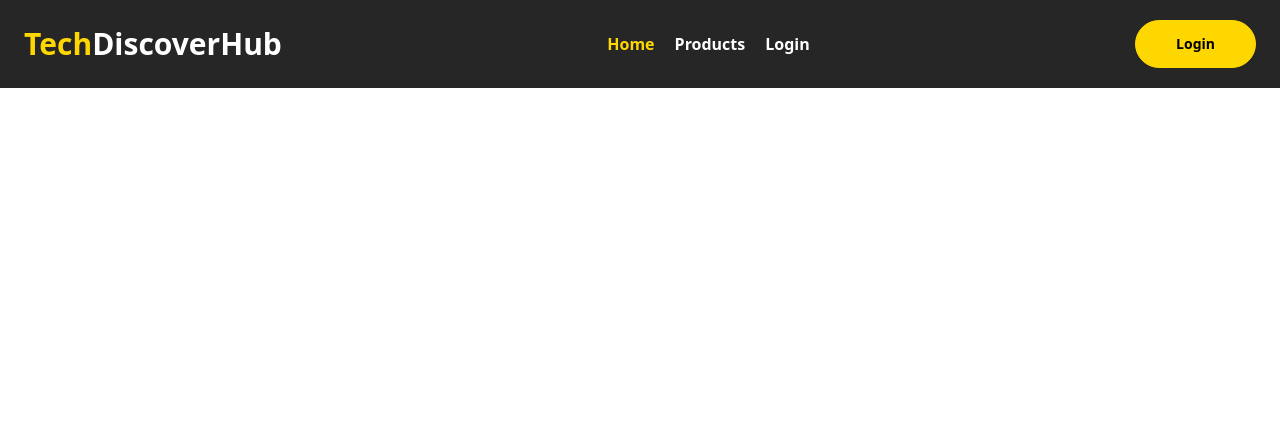
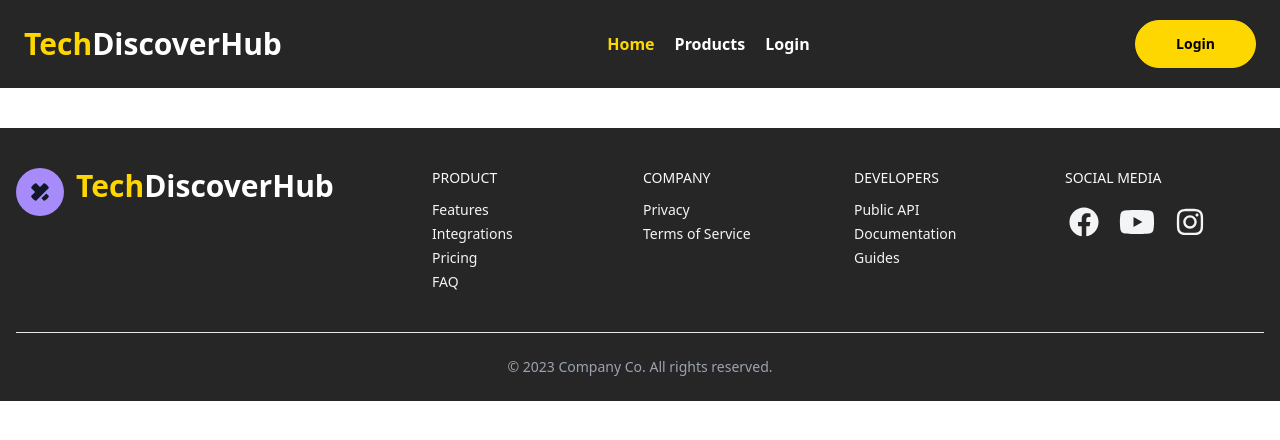
Before and after one commit to husnearaa/TechDiscoverHub-Client-A12, a React (Vite) app: page / in a window 1280 px wide. Shown: the top 440 px of the page. Built offline with nearby package versions, Linux system fonts and the light colour scheme.

Commit message:
had done footer

```diff
--- a/package.json
+++ b/package.json
@@ -14,6 +14,7 @@
     "match-sorter": "^6.3.1",
     "react": "^18.2.0",
     "react-dom": "^18.2.0",
+    "react-icons": "^4.12.0",
     "react-router-dom": "^6.20.1",
     "sort-by": "^1.2.0"
   },
--- a/src/components/Shared/Footer/Footer.jsx
+++ b/src/components/Shared/Footer/Footer.jsx
@@ -1,9 +1,83 @@
+import { FaFacebook, FaInstagram, FaYoutube } from "react-icons/fa";
 
 
 const Footer = () => {
     return (
         <div>
-
+            <footer className="px-4 divide-y bg-[#262626] text-gray-100 mt-10">
+	<div className="container flex flex-col justify-between py-10 mx-auto space-y-8 lg:flex-row lg:space-y-0">
+		<div className="lg:w-1/3">
+			<a rel="noopener noreferrer" href="#" className="flex justify-center space-x-3 lg:justify-start">
+				<div className="flex items-center justify-center w-12 h-12 rounded-full bg-violet-400">
+					<svg xmlns="http://www.w3.org/2000/svg" viewBox="0 0 32 32" fill="currentColor" className="flex-shrink-0 w-5 h-5 rounded-full text-gray-900">
+						<path d="M18.266 26.068l7.839-7.854 4.469 4.479c1.859 1.859 1.859 4.875 0 6.734l-1.104 1.104c-1.859 1.865-4.875 1.865-6.734 0zM30.563 2.531l-1.109-1.104c-1.859-1.859-4.875-1.859-6.734 0l-6.719 6.734-6.734-6.734c-1.859-1.859-4.875-1.859-6.734 0l-1.104 1.104c-1.859 1.859-1.859 4.875 0 6.734l6.734 6.734-6.734 6.734c-1.859 1.859-1.859 4.875 0 6.734l1.104 1.104c1.859 1.859 4.875 1.859 6.734 0l21.307-21.307c1.859-1.859 1.859-4.875 0-6.734z"></path>
+					</svg>
+				</div>
+				{/* <span className="self-center text-2xl font-semibold">Brand name</span> */}
+                <h2 className="text-3xl font-extrabold dark:text-white text-white"><span className="text-[#fed700] ">Tech</span>DiscoverHub</h2>
+			</a>
+		</div>
+		<div className="grid grid-cols-2 text-sm gap-x-3 gap-y-8 lg:w-2/3 sm:grid-cols-4">
+			<div className="space-y-3">
+				<h3 className="tracki uppercase text-gray-50">Product</h3>
+				<ul className="space-y-1">
+					<li>
+						<a rel="noopener noreferrer" href="#">Features</a>
+					</li>
+					<li>
+						<a rel="noopener noreferrer" href="#">Integrations</a>
+					</li>
+					<li>
+						<a rel="noopener noreferrer" href="#">Pricing</a>
+					</li>
+					<li>
+						<a rel="noopener noreferrer" href="#">FAQ</a>
+					</li>
+				</ul>
+			</div>
+			<div className="space-y-3">
+				<h3 className="tracki uppercase text-gray-50">Company</h3>
+				<ul className="space-y-1">
+					<li>
+						<a rel="noopener noreferrer" href="#">Privacy</a>
+					</li>
+					<li>
+						<a rel="noopener noreferrer" href="#">Terms of Service</a>
+					</li>
+				</ul>
+			</div>
+			<div className="space-y-3">
+				<h3 className="uppercase text-gray-50">Developers</h3>
+				<ul className="space-y-1">
+					<li>
+						<a rel="noopener noreferrer" href="#">Public API</a>
+					</li>
+					<li>
+						<a rel="noopener noreferrer" href="#">Documentation</a>
+					</li>
+					<li>
+						<a rel="noopener noreferrer" href="#">Guides</a>
+					</li>
+				</ul>
+			</div>
+			<div className="space-y-3">
+				<div className="uppercase text-gray-50">Social media</div>
+				<div className="flex justify-start space-x-3">
+					<a rel="noopener noreferrer" href="#" title="Facebook" className="flex items-center p-1">
+						<FaFacebook className="text-3xl"></FaFacebook>
+					</a>
+					<a rel="noopener noreferrer" href="#" title="Twitter" className="flex items-center p-1">
+						<FaYoutube className="text-4xl"></FaYoutube>
+					</a>
+					<a rel="noopener noreferrer" href="#" title="Instagram" className="flex items-center p-1">
+						<FaInstagram className="text-3xl"></FaInstagram>
+					</a>
+				</div>
+			</div>
+		</div>
+	</div>
+	<div className="py-6 text-sm text-center text-gray-400">© 2023 Company Co. All rights reserved.</div>
+</footer>
         </div>
     );
 };
--- a/src/pages/Home/Home.jsx
+++ b/src/pages/Home/Home.jsx
@@ -1,10 +1,11 @@
 import Navbar from "../../components/Shared/Navbar/Navbar";
-
+import Footer from "../../components/Shared/Footer/Footer"
 
 const Home = () => {
     return (
         <div>
             <Navbar></Navbar>
+            <Footer></Footer>
         </div>
     );
 };
```
Also changed, not shown: 1 other file (tests, documents, lock files or other folders).
